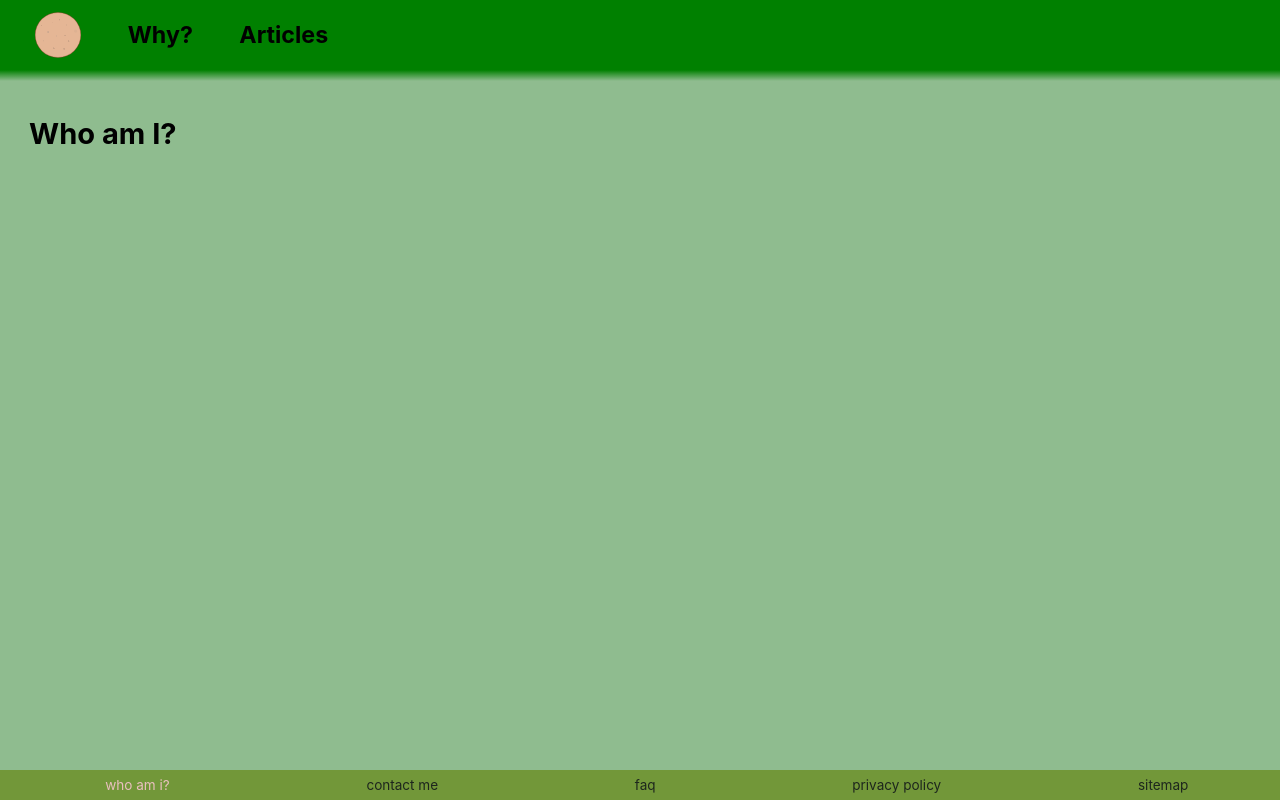
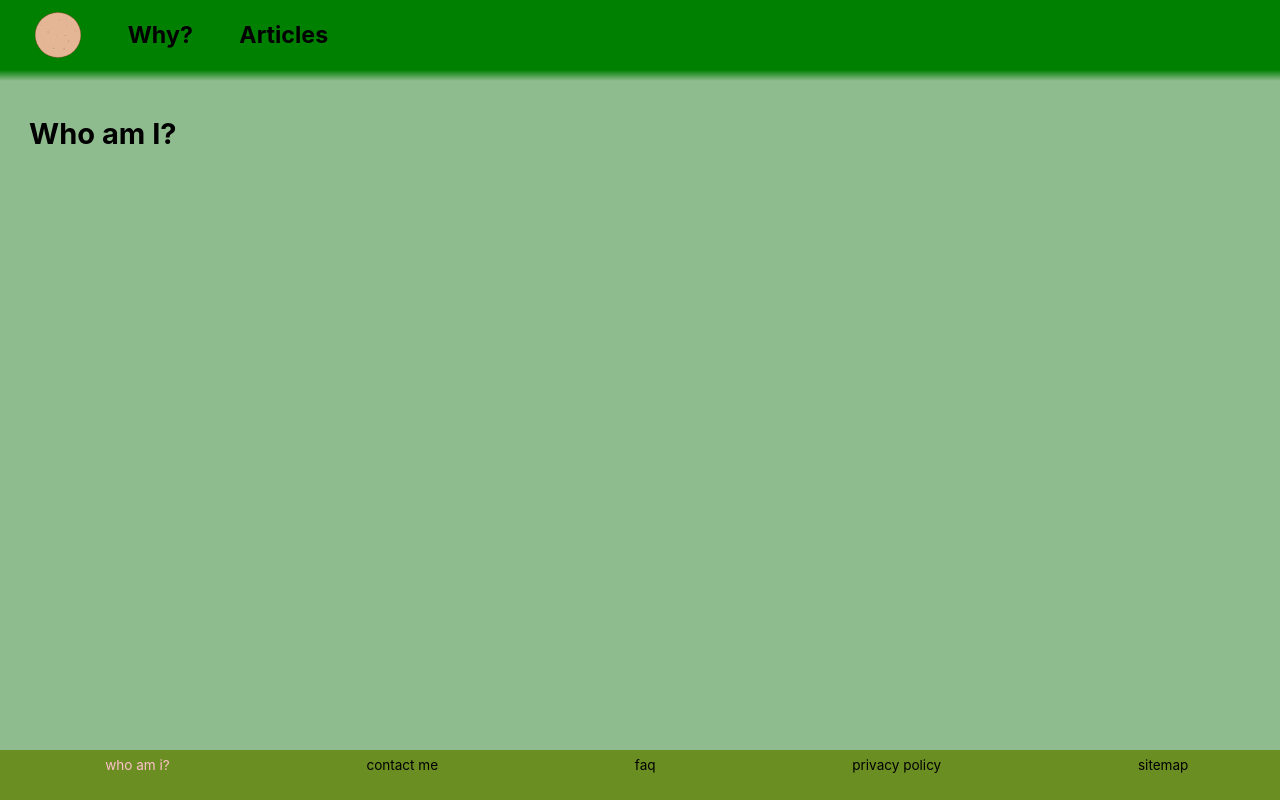
Before and after one commit to CSnackerman/blogologna, a Nuxt app: page /whoami in a window 1280 px wide. Built offline with nearby package versions, Linux system fonts and the light colour scheme.

Commit message:
sticky header & fix main margin

```diff
--- a/components/NavigationFooter.vue
+++ b/components/NavigationFooter.vue
@@ -13,12 +13,12 @@
 <style scoped lang="scss">
   nav {
     font-size: 0.7em;
-    opacity: 0.8;
     display: flex;
     justify-content: space-around;
     background-color: olivedrab;
     width: 100%;
     padding: 0.5em;
+    padding-bottom: 2em;
   }
 
   a {
--- a/layouts/default.vue
+++ b/layouts/default.vue
@@ -11,9 +11,16 @@
 </template>
 
 <style scoped lang="scss">
+  header {
+    position: sticky;
+    top: 0;
+    z-index: 10;
+  }
+
   .nav-header,
   main {
     padding: 0.5em 1.5em;
+    margin-bottom: 5em;
   }
 
   main {
```
